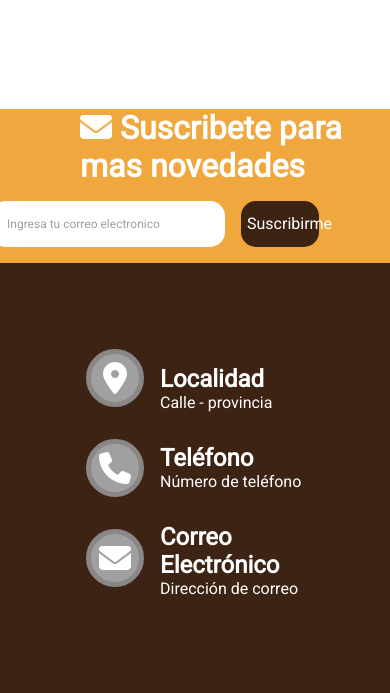
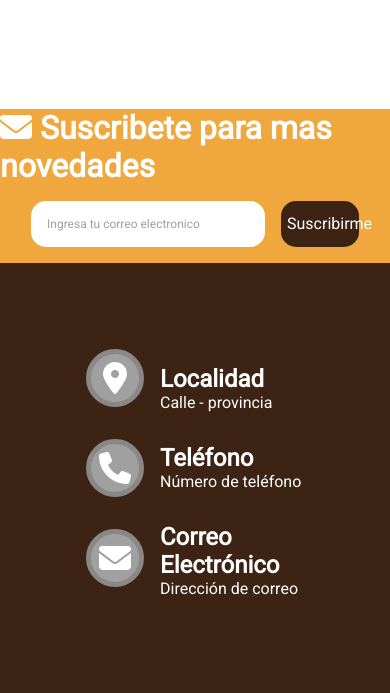
Before and after one commit to LauraHolguinG/Pet_Shop_Frontend, a plain HTML site: page index.html in a window 390 px wide. Shown: the part 2634-3327 px from the top of the page. Drawn offline with Linux system fonts and the light colour scheme; a web font is replaced by a local one.

Commit message:
cambios en la seccion suscripcion hace parte de la actividad clase 15

```diff
--- a/css/styles.css
+++ b/css/styles.css
@@ -254,10 +254,14 @@ footer .derechos{
     }
     .suscripcion h2{
         font-size: 2rem;
+        padding-left: 0;
     }
     .suscripcion button{
         font-size: 1rem;
         width: 20vw;
+    }
+    .suscripcion .ingreso{
+        padding-right: 0;
     }
     .contacto2{
         flex-direction: column;
```
